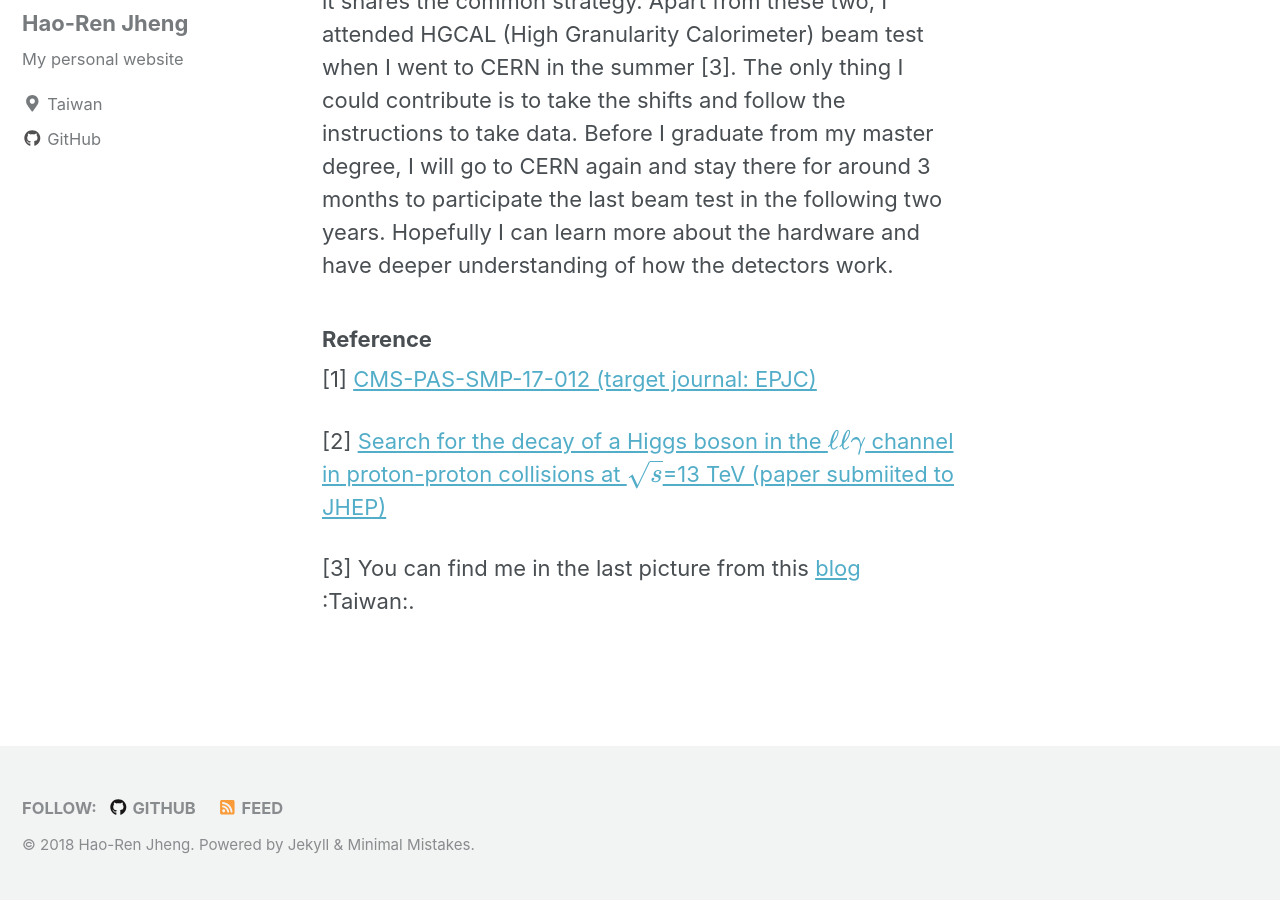
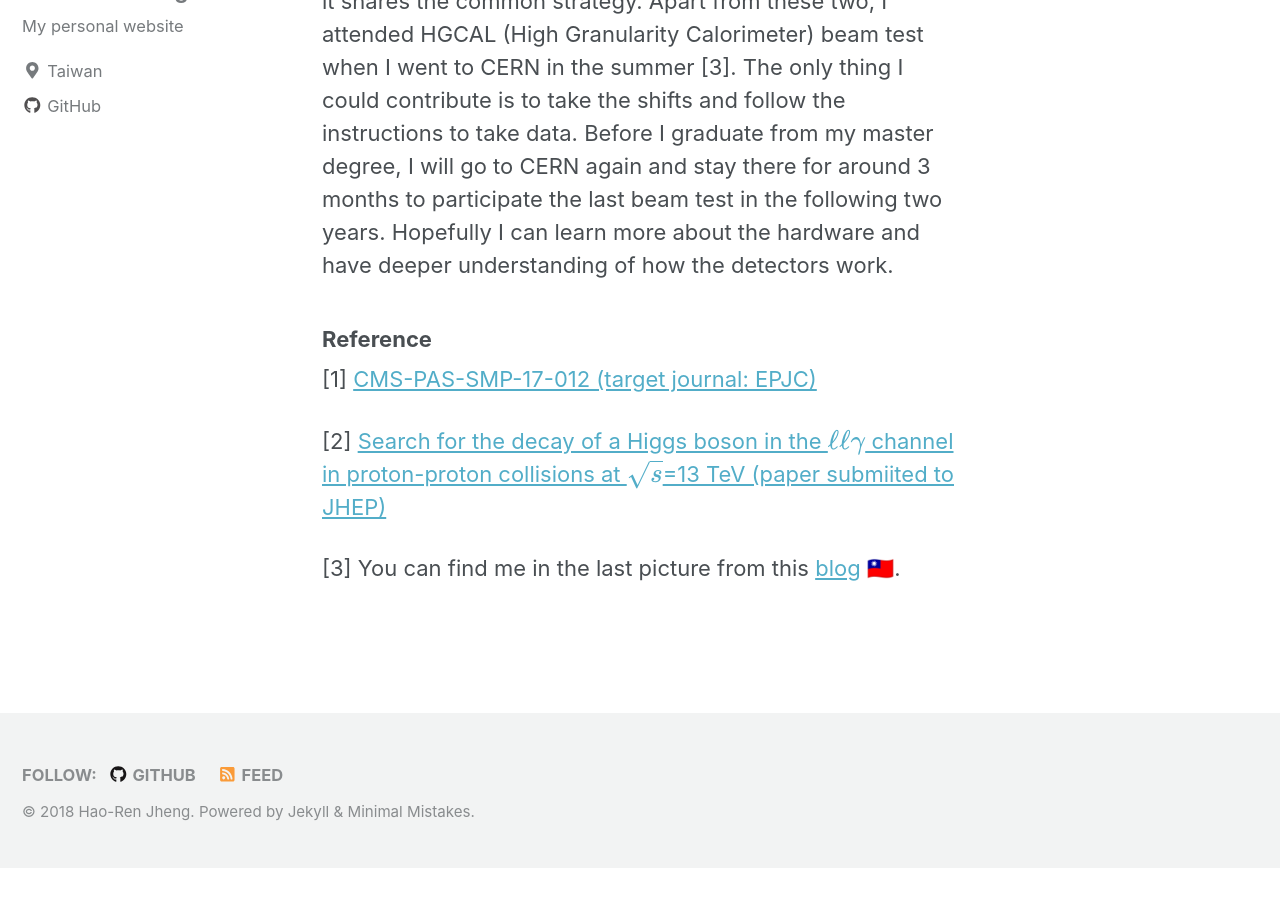
Before and after one commit to hrjheng/hrjheng.github.io, a Jekyll site: the page built from _pages/My-work-in-HEP.md, in a window 1280 px wide and 900 px high, scrolled down 1435 px. Built offline with Jekyll 4.4.1, drawn with Linux system fonts in a browser that asks for light colours; nearby versions of some CDN libraries; emoji names are drawn with the system emoji font; formulas are drawn with MathJax 3; after the commit the page ends 2302 px from its top, so only the background shows below that.

Commit message:
new commit

```diff
--- a/_pages/My-work-in-HEP.md
+++ b/_pages/My-work-in-HEP.md
@@ -18,4 +18,4 @@ Apart from these two, I attended HGCAL (High Granularity Calorimeter) beam test
 
 [2] [Search for the decay of a Higgs boson in the $$\ell\ell\gamma$$ channel in proton-proton collisions at $$\sqrt{s}$$=13 TeV (paper submiited to JHEP)](http://cms-results.web.cern.ch/cms-results/public-results/publications/HIG-17-007/index.html)
 
-[3] You can find me in the last picture from this [blog](http://cylindricalonion.web.cern.ch/blog/201608/test-beam-tales-days-6-and-7) :Taiwan:.
+[3] You can find me in the last picture from this [blog](http://cylindricalonion.web.cern.ch/blog/201608/test-beam-tales-days-6-and-7) :taiwan:.
```
